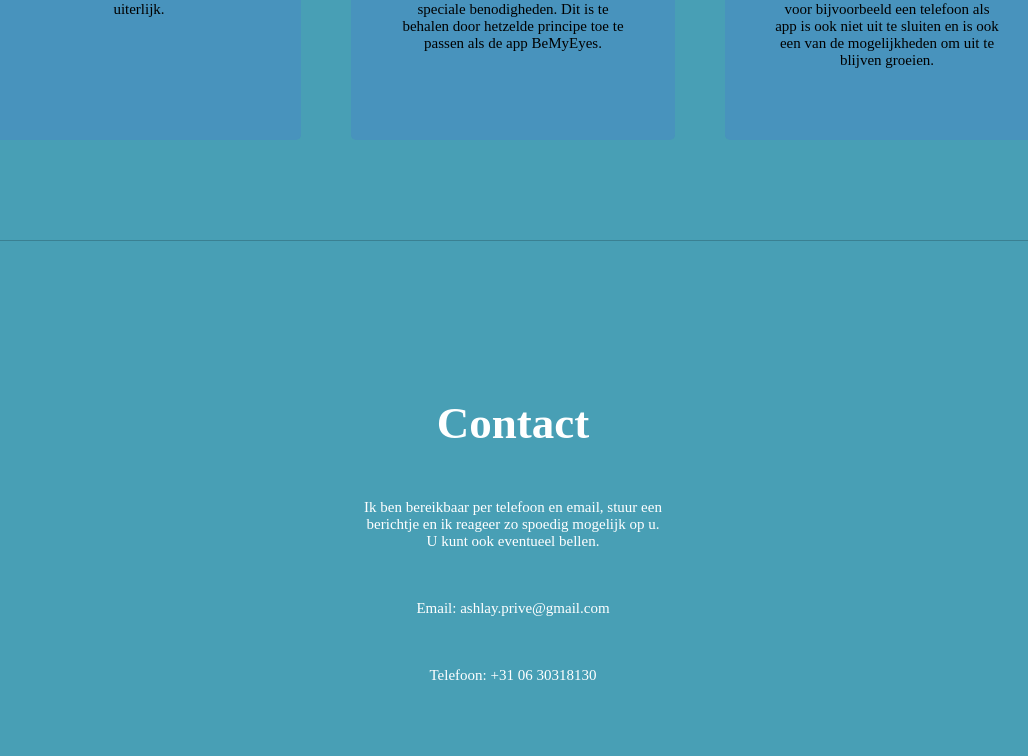
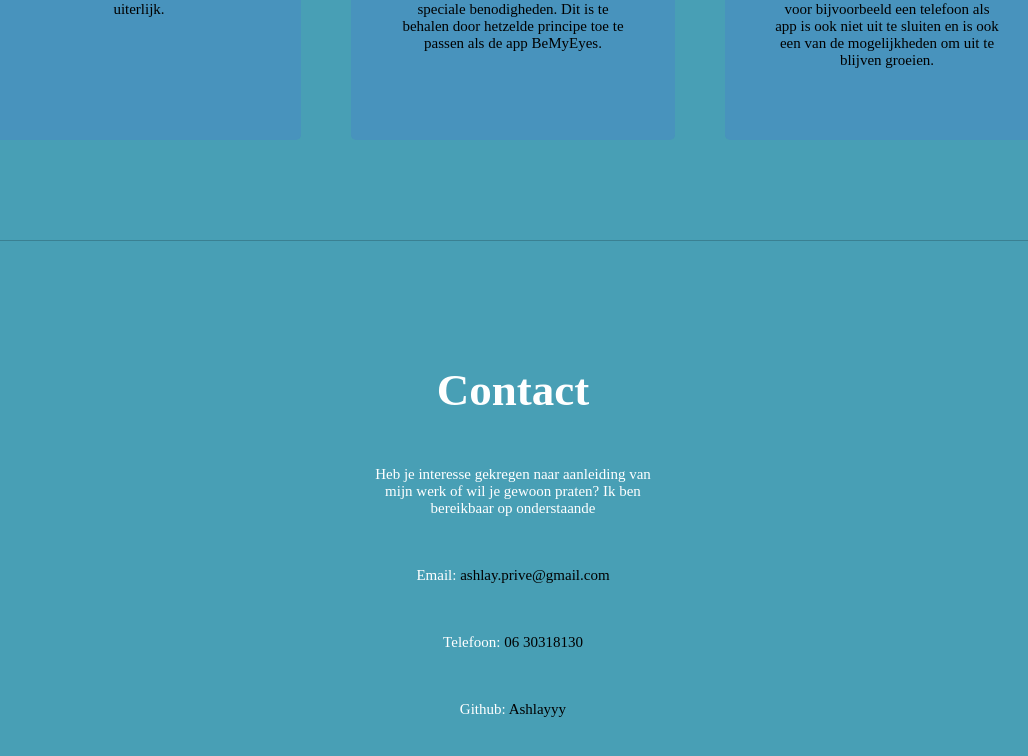
Before and after one commit to Ashlayyy/Portfolio-ashlay, a website: page public/html/index.html in a window 1280 px wide. Shown: the part 6420-7176 px from the top of the page, without its empty margins (127-1155 px from the left). Drawn offline with Linux system fonts and the light colour scheme.

Commit message:
Fix links to social Media

```diff
--- a/public/js/Pages/ContactPage.js
+++ b/public/js/Pages/ContactPage.js
@@ -20,6 +20,7 @@ class ContactPage {
         this.sentence = document.createElement('p');
         this.email = document.createElement('p');
         this.phone = document.createElement('p');
+        this.github = document.createElement('p');
     }
 
     addClasses = () => {
@@ -28,14 +29,16 @@ class ContactPage {
         this.sentence.classList = 'contact_sentence';
         this.email.classList = 'contact_email';
         this.phone.classList = 'contact_phone';
+        this.github.classList = 'contact_github';
     }
 
     addSpecials = () => {
         this.mainElement.id = 'Contact';
         this.title.innerText = 'Contact';
-        this.sentence.innerText = 'Ik ben bereikbaar per telefoon en email, stuur een berichtje en ik reageer zo spoedig mogelijk op u. U kunt ook eventueel bellen.';
-        this.phone.innerText = 'Telefoon: +31 06 30318130';
-        this.email.innerText = 'Email: ashlay.prive@gmail.com';
+        this.sentence.innerText = 'Heb je interesse gekregen naar aanleiding van mijn werk of wil je gewoon praten? Ik ben bereikbaar op onderstaande ';
+        this.phone.innerHTML = 'Telefoon: <a class="contact_link" href="tel:0630318130">06 30318130</a>';
+        this.email.innerHTML = 'Email: <a class="contact_link" href="mailto:ashlay.prive@gmail.com">ashlay.prive@gmail.com</a>';
+        this.github.innerHTML = 'Github: <a class="contact_link" href="https://github.com/Ashlayyy" target="__blank">Ashlayyy</a>';
     }
 
     render = () => {
@@ -43,5 +46,6 @@ class ContactPage {
         this.RenderEngine.render(this.mainElement, this.sentence);
         this.RenderEngine.render(this.mainElement, this.email);
         this.RenderEngine.render(this.mainElement, this.phone);
+        this.RenderEngine.render(this.mainElement, this.github);
     }
 }
--- a/public/scss/components/Pages/contactpage/contactpage.scss
+++ b/public/scss/components/Pages/contactpage/contactpage.scss
@@ -12,6 +12,7 @@
     justify-content: center;
     align-items: center;
     gap: 5rem;
+    color: white;
 
     &_title {
         color: white;
@@ -32,4 +33,17 @@
     &_email {
         color: white;
     }
+
+    &_link {
+        color: black;
+        text-decoration: none;
+
+        &:hover {
+            cursor: pointer;
+        }
+
+        &:visited {
+            color: black;
+        }
+    }
 }
```
Also changed, not shown: public/css/style.css, 1 other file.
